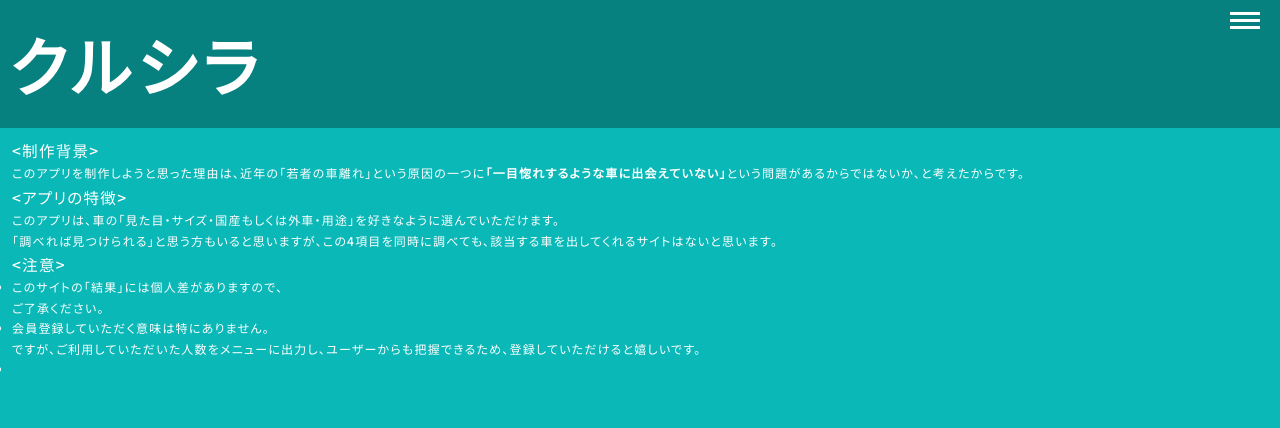
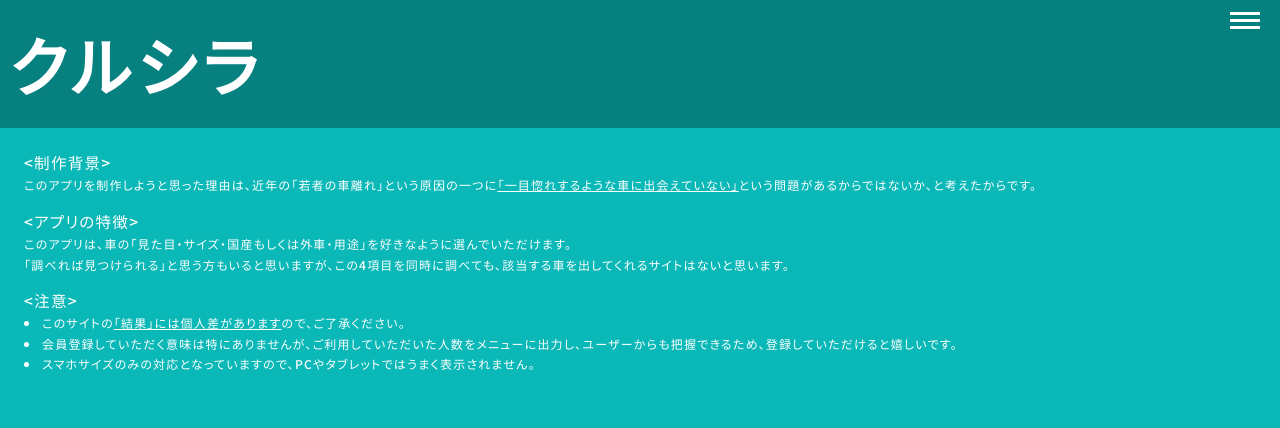
Before and after one commit to ohmoto-2020/car-Recommended, a PHP site: page /about.php in a window 1280 px wide. Shown: the top 428 px of the page. Run offline with PHP 8.4, Linux system fonts and the light colour scheme; data comes from the database, SQL or seed files in the repository.

Commit message:
about.phpの内容変更

```diff
--- a/about.php
+++ b/about.php
@@ -17,7 +17,7 @@ require ('./templates/layout.php');
       <p class="about-main__container__title">このサイトについて</p>
       <div class="about-main__container__box">
         <p class="about-main__container__box__subTitle">&lt;制作背景&gt;</p>
-        <p class="about-main__container__box__text">このアプリを制作しようと思った理由は、近年の「若者の車離れ」という原因の一つに<strong>「一目惚れするような車に出会えていない」</strong>という問題があるからではないか、と考えたからです。<br>
+        <p class="about-main__container__box__text">このアプリを制作しようと思った理由は、近年の「若者の車離れ」という原因の一つに<u>「一目惚れするような車に出会えていない」</u>という問題があるからではないか、と考えたからです。<br>
         </p>
       </div>
       <div class="about-main__container__box">
@@ -26,10 +26,10 @@ require ('./templates/layout.php');
       </div>
       <div class="about-main__container__box">
         <p class="about-main__container__box__subTitle">&lt;注意&gt;</p>
-        <ul>
-          <li>このサイトの「結果」には個人差がありますので、<br>ご了承ください。</li>
-          <li>会員登録していただく意味は特にありません。<br>ですが、ご利用していただいた人数をメニューに出力し、ユーザーからも把握できるため、登録していただけると嬉しいです。</li>
-          <li></li>
+        <ul class="about-main__container__box__text">
+          <li>このサイトの<u>「結果」には個人差があります</u>ので、ご了承ください。</li>
+          <li>会員登録していただく意味は特にありませんが、ご利用していただいた人数をメニューに出力し、ユーザーからも把握できるため、登録していただけると嬉しいです。</li>
+          <li>スマホサイズのみの対応となっていますので、PCやタブレットではうまく表示されません。</li>
         </ul>
       </div>
     </div>
--- a/css/style.css
+++ b/css/style.css
@@ -349,13 +349,19 @@ a {
 
 .about-main {
   margin: 0 1rem; }
+  .about-main__container {
+    margin: 1rem; }
     .about-main__container__title {
       font-size: 2rem;
       padding-top: 6rem;
       padding-bottom: 2rem;
       text-align: center; }
+    .about-main__container__box {
+      margin-bottom: 1rem; }
       .about-main__container__box__subTitle {
         font-size: 1.3rem; }
+      .about-main__container__box__text {
+        list-style-position: inside; }
 
 footer {
   height: 70px;
--- a/css/style.scss
+++ b/css/style.scss
@@ -354,6 +354,7 @@
 .about-main {
   margin: 0 1rem;
   &__container {
+    margin: 1rem;
     &__title {
       font-size: 2rem;
       padding-top: 6rem;
@@ -361,11 +362,12 @@
       text-align: center;
     }
     &__box {
+      margin-bottom: 1rem;
       &__subTitle {
         font-size: 1.3rem;
       }
       &__text {
-
+        list-style-position: inside;
       }
     }
   }
```
Also changed, not shown: 2 other files. Lines whose indentation alone changed are shown as unchanged.
